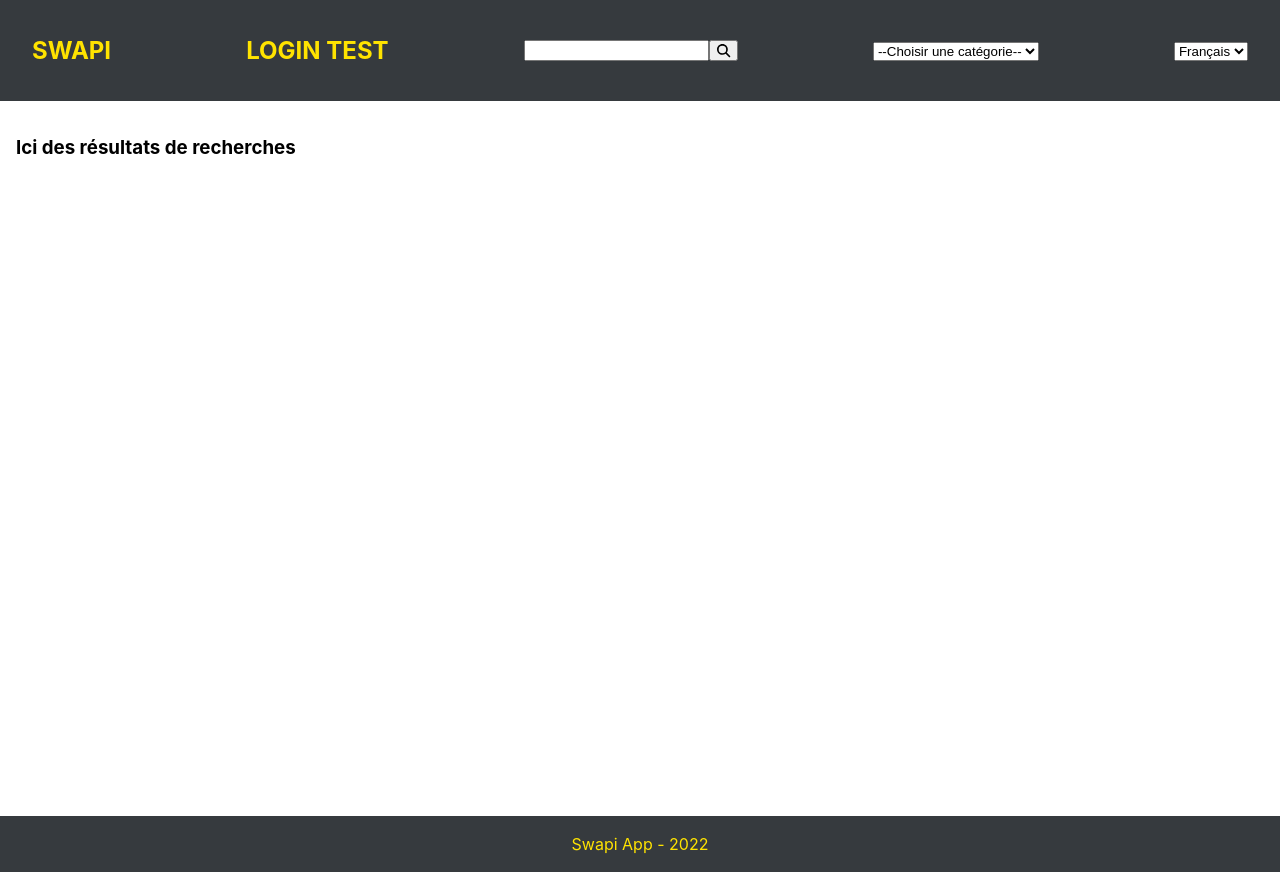
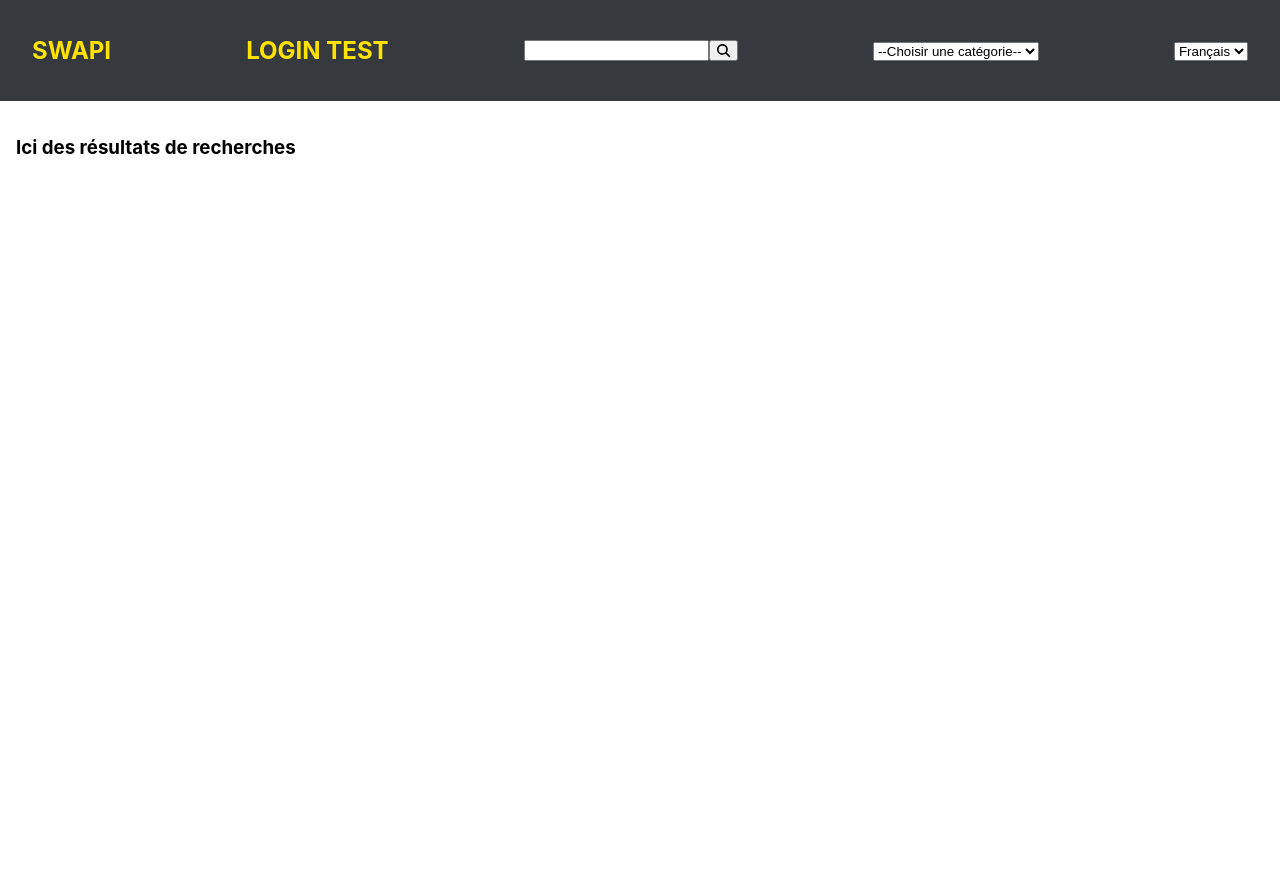
Before and after one commit to Aurel-GitHub/swapi-client, a React (Create React App) app: page / in a window 1280 px wide. After the commit the page ends 800 px from the top, so only its background shows below. Built offline with nearby package versions, Linux system fonts and the light colour scheme; what react-auth-kit would draw is missing.

Commit message:
add redirect

```diff
--- a/src/App.tsx
+++ b/src/App.tsx
@@ -1,22 +1,30 @@
-import Footer from './layout/footer/footer';
 import Header from './layout/header/header';
 import { Routes, Route } from 'react-router-dom';
 import Home from './pages/home/home';
 import Login from './pages/login/login';
 import ResultDetails from './pages/result-details/result-details';
+import { RequireAuth } from 'react-auth-kit';
 
 function App() {
   return (
     <>
       <div className='app'>
-        <Header />
         <Routes>
-          <Route path='/' element={<Home />} />
+          <Route
+            path='/'
+            element={
+              <RequireAuth loginPath='/se-connecter'>
+                <>
+                  <Header />
+                  <Home />
+                </>
+              </RequireAuth>
+            }
+          />
           <Route path='/se-connecter' element={<Login />} />
           <Route path='/:categories/:id' element={<ResultDetails />} />
         </Routes>
       </div>
-      <Footer />
     </>
   );
 }
--- a/src/components/forms/authentication/form-authentication.tsx
+++ b/src/components/forms/authentication/form-authentication.tsx
@@ -1,7 +1,8 @@
 import styles from './form-authentication.module.css';
 import { useForm, SubmitHandler } from 'react-hook-form';
 import { useState } from 'react';
-import axios, { AxiosError } from 'axios';
+import axios from 'axios';
+import { useNavigate } from 'react-router-dom';
 import { useSignIn } from 'react-auth-kit';
 
 export default function FormAuthentication(): JSX.Element {
@@ -19,6 +20,8 @@ export default function FormAuthentication(): JSX.Element {
 
   const signIn = useSignIn();
 
+  const naviguate = useNavigate();
+
   const onSubmit: SubmitHandler<Authentication> = async (
     formValues: Authentication,
   ): Promise<void> => {
@@ -31,12 +34,15 @@ export default function FormAuthentication(): JSX.Element {
         tokenType: 'Bearer',
         authState: { firstname: formValues.firstname },
       });
+      naviguate('/');
     } catch (error: any) {
       setErrorMessage(error?.response.data);
     }
   };
 
   return (
+    <>
+      <h1 style={{ textAlign: 'center' }}>Se connecter</h1>
       <form className={styles.formLogin} onSubmit={handleSubmit(onSubmit)}>
         <label className={styles.formLabel}>Prénom</label>
         <input
@@ -62,5 +68,6 @@ export default function FormAuthentication(): JSX.Element {
         {errorMessage && <small className={styles.textDanger}>{errorMessage}</small>}
         <input type='submit' className={styles.formBtn} />
       </form>
+    </>
   );
 }
--- a/src/layout/footer/footer.module.css
+++ /dev/null
@@ -1,10 +0,0 @@
-.footer {
-  margin-top: 1rem;
-  padding: 2px;
-  background-color: #363a3e;
-  text-align: center;
-}
-.footerText {
-  color: #ffe300;
-  font-weight: 400;
-}
--- a/src/layout/footer/footer.tsx
+++ /dev/null
@@ -1,12 +0,0 @@
-import React from 'react';
-import styles from './footer.module.css';
-
-export default function Footer(): JSX.Element {
-  const date: Date = new Date();
-  const currentYear: number = date.getFullYear();
-  return (
-    <div className={styles.footer}>
-      <p className={styles.footerText}>Swapi App - {currentYear}</p>
-    </div>
-  );
-}
--- a/src/styles/global/global.css
+++ b/src/styles/global/global.css
@@ -1,4 +1,8 @@
 /* Global style */
+.text-center {
+  text-align: center;
+}
+
 .decorationNone {
   text-decoration: none !important;
 }
```
Lines whose indentation alone changed are shown as unchanged.
